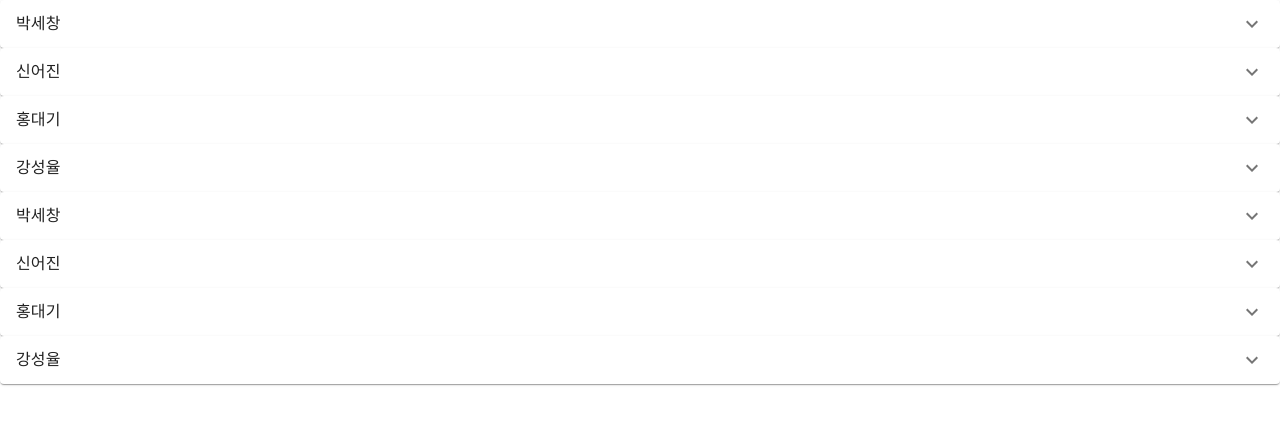
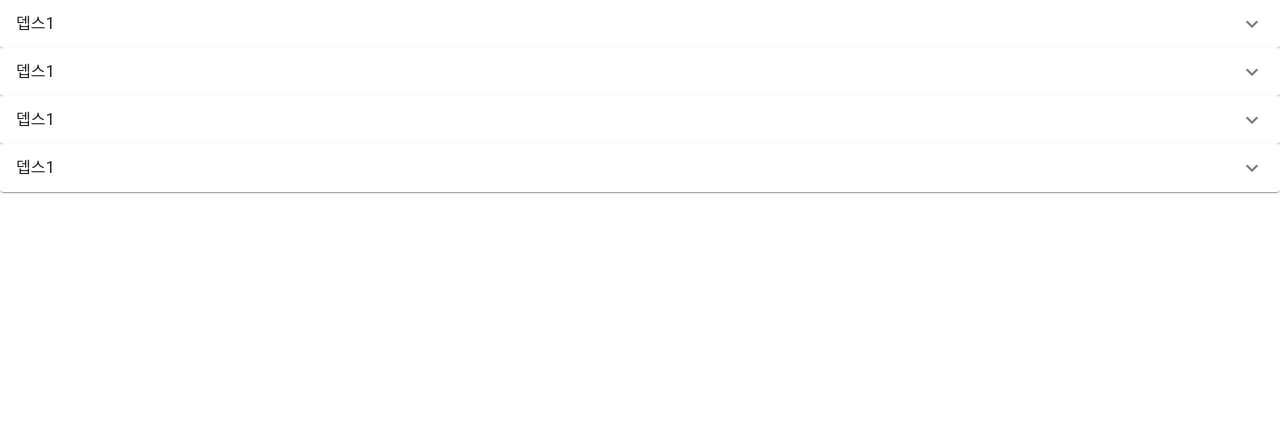
Before and after one commit to hwanhee-k/Smart-medical-App, a React (Create React App) app in the folder order-app/: page / in a window 1280 px wide. Shown: the top 424 px of the page. Built offline with nearby package versions, Linux system fonts and the light colour scheme.

Commit message:
dnd,toggle 레이아웃화 진행중

```diff
--- a/order-app/src/App.js
+++ b/order-app/src/App.js
@@ -3,21 +3,18 @@ import "./App.css";
 import Dashboard from "./component/Dashborad";
 import Test from "./component/Test";
 import DraggableList from "./component/DraggableList";
+import Toggle from "./component/toggle";
+import MainPage from "./component/MainPage";
 
 function App() {
-  const RECEPTION_ORDER_LIST = ["접수대", "진료실", "진료실 앞 안내", "수납"];
-  const items = [
-    { id: "1", name: "박세창", content: RECEPTION_ORDER_LIST },
-    { id: "2", name: "신어진", content: RECEPTION_ORDER_LIST },
-    { id: "3", name: "홍대기", content: RECEPTION_ORDER_LIST },
-    { id: "4", name: "강성율", content: RECEPTION_ORDER_LIST },
-  ];
+
   return (
     <div className="App">
       {/* <Test /> */}
       {/* <Dashboard /> */}
-      <DraggableList items={items}/>
-      <DraggableList items={items}/>
+      {/* <DraggableList/> */}
+      {/* <Toggle/> */}
+      <MainPage />
     </div>
   );
 }
--- a/order-app/src/component/DraggableList.js
+++ b/order-app/src/component/DraggableList.js
@@ -1,16 +1,11 @@
 import React, { Children, useEffect, useState } from "react";
 import { DragDropContext, Droppable, Draggable } from "react-beautiful-dnd";
 import Toggle from "./toggle";
+import { RECEPTION_ORDER_LIST,items } from "./items";
 
-// const RECEPTION_ORDER_LIST = ["접수대", "진료실", "진료실 앞 안내", "수납"];
-// const items = [
-//   { id: "1", name: "박세창", content: RECEPTION_ORDER_LIST },
-//   { id: "2", name: "신어진", content: RECEPTION_ORDER_LIST },
-//   { id: "3", name: "홍대기", content: RECEPTION_ORDER_LIST },
-//   { id: "4", name: "강성율", content: RECEPTION_ORDER_LIST },
-// ];
 
-const DraggableList = ({items}) => {
+
+const DraggableList = ({children}) => {
   const [state, setState] = useState(null);
 
   const onDragEnd = (result) => {
@@ -25,6 +20,7 @@ const DraggableList = ({items}) => {
 
   useEffect(() => {
     setState(items);
+    console.log(items);
   }, []);
 
   return (
@@ -48,11 +44,7 @@ const DraggableList = ({items}) => {
                       key={id}
                       className="name"
                     >
-                      <Toggle name={name} content={content} id={id}>
-                        {content.map((con,index)=>(
-                          <div>{con}</div>
-                        ))}
-                      </Toggle>
+                      {children}
                     </div>
                   )}
                 </Draggable>
--- /dev/null
+++ b/order-app/src/component/MainPage.js
@@ -0,0 +1,16 @@
+import React from "react";
+import DraggableList from "./DraggableList";
+import Toggle from "./toggle";
+
+
+const MainPage = ({children}) => {
+
+    return(
+        <DraggableList>
+            <Toggle />
+        </DraggableList>
+
+    );
+}
+
+export default MainPage;
--- /dev/null
+++ b/order-app/src/component/items.js
@@ -0,0 +1,9 @@
+
+
+export const RECEPTION_ORDER_LIST = ["접수대", "진료실", "진료실 앞 안내", "수납"];
+export const items = [
+  { id: "1", name: "박세창", content: RECEPTION_ORDER_LIST },
+  { id: "2", name: "신어진", content: RECEPTION_ORDER_LIST },
+  { id: "3", name: "홍대기", content: RECEPTION_ORDER_LIST },
+  { id: "4", name: "강성율", content: RECEPTION_ORDER_LIST },
+];
--- a/order-app/src/component/toggle.js
+++ b/order-app/src/component/toggle.js
@@ -1,14 +1,11 @@
-import * as React from 'react';
-import Accordion from '@mui/material/Accordion';
-import AccordionSummary from '@mui/material/AccordionSummary';
-import AccordionDetails from '@mui/material/AccordionDetails';
-import Typography from '@mui/material/Typography';
-import ExpandMoreIcon from '@mui/icons-material/ExpandMore';
+import * as React from "react";
+import Accordion from "@mui/material/Accordion";
+import AccordionSummary from "@mui/material/AccordionSummary";
+import AccordionDetails from "@mui/material/AccordionDetails";
+import Typography from "@mui/material/Typography";
+import ExpandMoreIcon from "@mui/icons-material/ExpandMore";
 
-
-
-export default function Toggle({name,content,id,children,c,i}) {
-  console.log(children);
+export default function Toggle({ name, content, id, children }) {
   return (
     <div>
       <Accordion>
@@ -17,22 +14,26 @@ export default function Toggle({name,content,id,children,c,i}) {
           aria-controls="panel1a-content"
           id="panel1a-header"
         >
-          <Typography >{name}</Typography>
+          <Typography>뎁스1</Typography>
         </AccordionSummary>
-        <AccordionDetails>
-          <Typography name={name} content={content} id={id}>
-            {children}
-          </Typography>
-        </AccordionDetails>
+
+          <Accordion>
+            <AccordionSummary
+              expandIcon={<ExpandMoreIcon />}
+              aria-controls="panel1a-content"
+              id="panel1a-header"
+            >
+              <Typography>뎁스1</Typography>
+            </AccordionSummary>
+            <AccordionDetails>
+              <Typography>뎁스2</Typography>
+            </AccordionDetails>
+          </Accordion>
       </Accordion>
     </div>
   );
 }
 
-
 export const OrderList = () => {
-
-    return(
-        <div></div>
-    );
-}
+  return <div></div>;
+};
```
